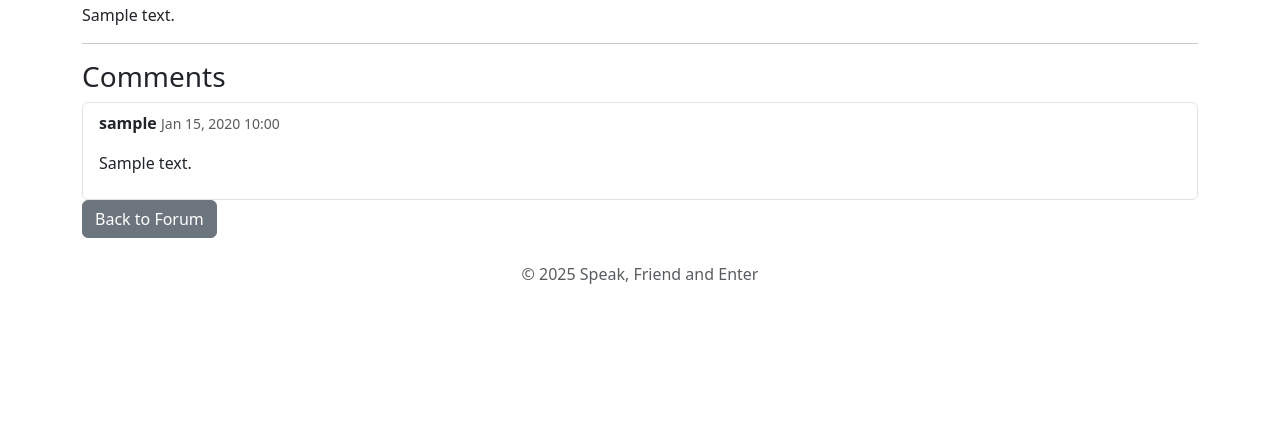
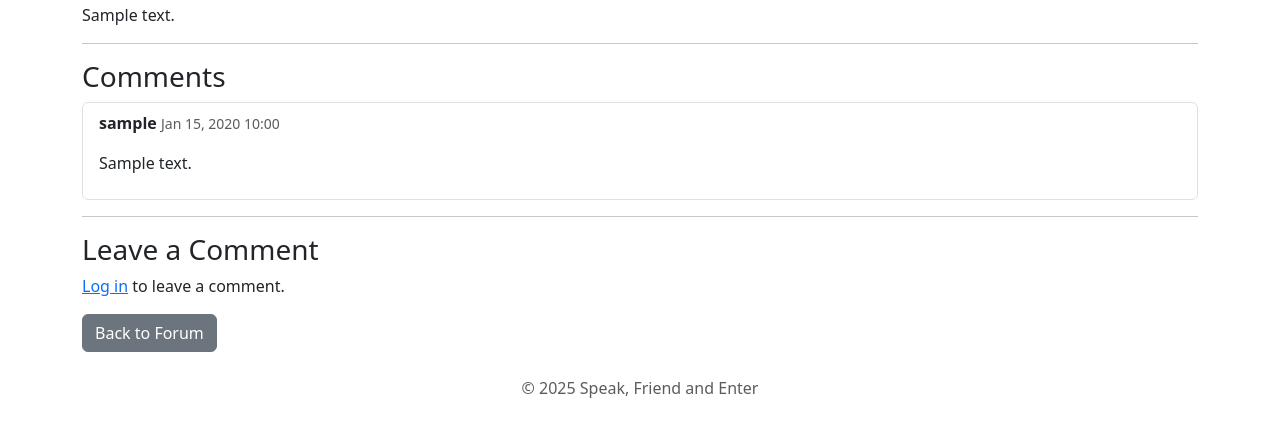
Before and after one commit to Ironmonkeynuts/tolkien_forum, a Django app: a page that uses forum/templates/forum/article_detail.html in a window 1280 px wide. Shown: the part 190-627 px from the top of the page. Run offline with Django 4.2, Linux system fonts and the light colour scheme; tables that the repository leaves empty hold one stand-in row (values such as "Sample post").

Commit message:
Add comment form and submission at end of comments of any article

```diff
--- /dev/null
+++ b/forum/forms.py
@@ -0,0 +1,14 @@
+from django import forms
+from .models import Comment
+
+
+class CommentForm(forms.ModelForm):
+    class Meta:
+        model = Comment
+        fields = ['body']
+        widgets = {
+            'body': forms.Textarea(attrs={
+                'class': 'form-control',
+                'rows': 4,
+                'placeholder': 'Your comment...'}),
+        }
--- a/forum/templates/forum/article_detail.html
+++ b/forum/templates/forum/article_detail.html
@@ -11,22 +11,36 @@
   </div>
   <hr>
 
-    <h3>Comments</h3>
-  {% if article.comments.all %}
+  <h3>Comments</h3>
+  {% if comments %}
     <ul class="list-group">
-      {% for comment in article.comments.all %}
-        {% if comment.approved %}
+      {% for comment in comments %}
         <li class="list-group-item">
-          <p><strong>{{ comment.author }}</strong> <small class="text-muted">{{ comment.created_on|date:"M d, Y H:i" }}</small></p>
+          <p>
+            <strong>{{ comment.author }}</strong>
+            <small class="text-muted">{{ comment.created_on|date:"M d, Y H:i" }}</small>
+          </p>
           <p>{{ comment.body }}</p>
         </li>
-        {% endif %}
-      {% empty %}
-        <li class="list-group-item">No comments yet.</li>
       {% endfor %}
     </ul>
   {% else %}
-    <p>No comments yet.</p>
+    <p>No comments yet. Be the first to comment!</p>
+  {% endif %}
+
+  <hr>
+  <h3>Leave a Comment</h3>
+  {% if user.is_authenticated %}
+    <form method="post">
+      {% csrf_token %}
+      <!-- Customise form rendering. No field label shown. Was {{ form.as_p }} -->
+      {{ form.non_field_errors }}
+      {{ form.body.errors }}
+      {{ form.body }}
+      <button type="submit" class="btn btn-primary">Submit Comment</button>
+    </form>
+  {% else %}
+    <p><a href="{% url 'account_login' %}">Log in</a> to leave a comment.</p>
   {% endif %}
 
   <a href="{% url 'forum' %}" class="btn btn-secondary">Back to Forum</a>
--- a/forum/views.py
+++ b/forum/views.py
@@ -1,6 +1,7 @@
-from django.shortcuts import render
+from django.shortcuts import render, get_object_or_404, redirect
 from django.views import generic
-from .models import Article
+from .models import Article, Comment
+from .forms import CommentForm
 
 
 # Create your views here.
@@ -15,18 +16,59 @@ class ArticleList(generic.ListView):
 class ArticleDetail(generic.DetailView):
     """
     A view that displays the details of a specific article.
+    Also handles comment display and submission.
     """
     model = Article
     template_name = 'forum/article_detail.html'
     context_object_name = 'article'
+    form_class = CommentForm
 
     # Filter out drafts/unapproved articles for non-staff users
     def get_queryset(self):
+        """
+        Ensure only published & approved articles are shown to regular users.
+        Staff and superusers can view all articles (including drafts/unapproved).
+        """
         qs = super().get_queryset()
         if self.request.user.is_staff or self.request.user.is_superuser:
             return qs
         return qs.filter(status=1, approved=True)
 
+    def get_context_data(self, **kwargs):
+        """
+        Add additional context:
+        - Approved comments for this article
+        - A blank comment form for users to submit new comments
+        """
+        context = super().get_context_data(**kwargs)
+        article = self.get_object()
+        # Fetch approved comments only, order newest first
+        context['comments'] = article.comments.filter(approved=True).order_by('-created_on')
+        context['form'] = CommentForm()
+        return context
+
+    def post(self, request, *args, **kwargs):
+        """
+        Handle POST request for submitting a new comment.
+        - Validate form
+        - Link comment to article & user
+        - Save (with approval required unless auto-approve is enabled)
+        - Redirect to the article detail page to avoid form resubmission
+        """
+        self.object = self.get_object()
+        form = CommentForm(request.POST)
+        if form.is_valid():
+            comment = form.save(commit=False)
+            comment.article = self.object
+            comment.author = request.user
+            comment.approved = True  # Automatic approval
+            comment.save()
+            # Redirect to the same page so a refresh doesn't resubmit the form
+            return redirect('article_detail', slug=self.object.slug)
+        else:
+            # If form is invalid, re-render with errors and existing context
+            context = self.get_context_data(form=form)
+            return self.render_to_response(context)
 
 def welcome(request):
     return render(request, 'forum/welcome.html')
```
